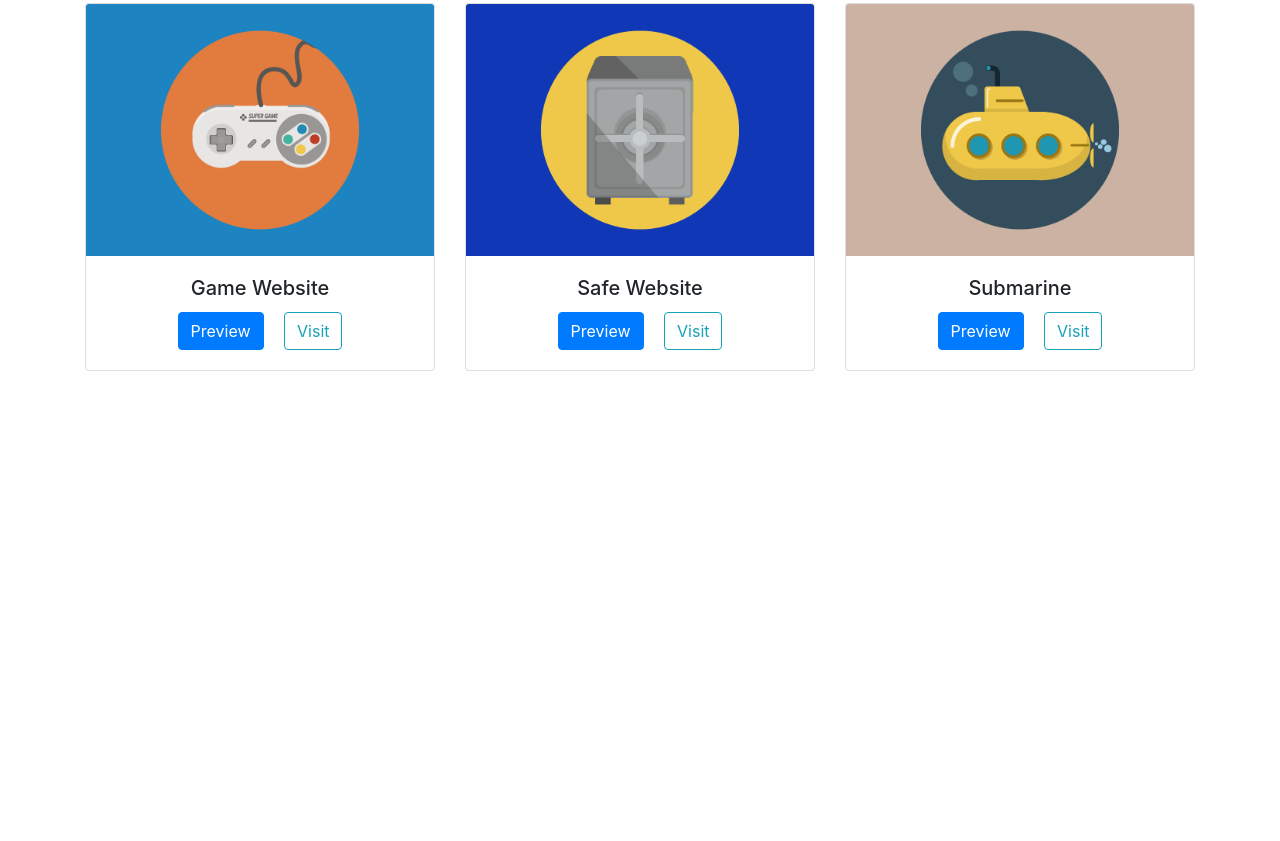
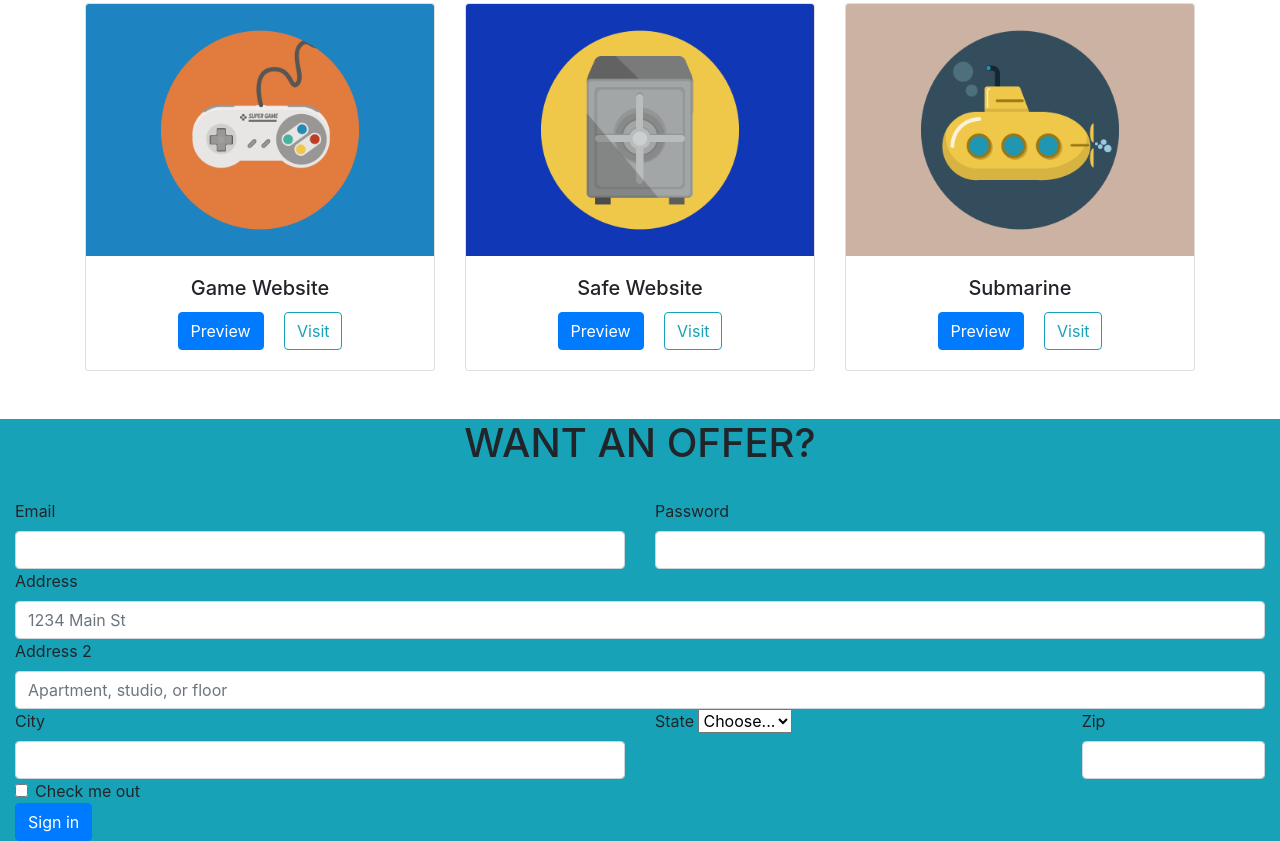
Before and after one commit to nikolaesp/bootstrap-html-freelancer, a plain HTML site: page index.html in a window 1280 px wide. Shown: the part 878-1719 px from the top of the page. Before the commit the page ends 1297 px from the top, so only its background shows below. Drawn offline with nearby package versions, Linux system fonts and the light colour scheme.

Commit message:
froma copiata da sistemare

```diff
--- a/index.html
+++ b/index.html
@@ -118,12 +118,62 @@
 
 
   <div class="container-fluid bg-info mx-0">
-    <div class="row align-items-center ">
-      <div class="col-12 sm-6 w-100 mx-0">
+      <div class="row align-items-center ">
+
+        <div class="col-12 text-center mx-0 mb-4">
+          <h1>WANT AN OFFER?</h1>
+        </div>
+        <div class="col-12">
+
+          <form class="row g-3">
+            <div class="col-md-6">
+              <label for="inputEmail4" class="form-label">Email</label>
+              <input type="email" class="form-control" id="inputEmail4">
+            </div>
+            <div class="col-md-6">
+              <label for="inputPassword4" class="form-label">Password</label>
+              <input type="password" class="form-control" id="inputPassword4">
+            </div>
+            <div class="col-12">
+              <label for="inputAddress" class="form-label">Address</label>
+              <input type="text" class="form-control" id="inputAddress" placeholder="1234 Main St">
+            </div>
+            <div class="col-12">
+              <label for="inputAddress2" class="form-label">Address 2</label>
+              <input type="text" class="form-control" id="inputAddress2" placeholder="Apartment, studio, or floor">
+            </div>
+            <div class="col-md-6">
+              <label for="inputCity" class="form-label">City</label>
+              <input type="text" class="form-control" id="inputCity">
+            </div>
+            <div class="col-md-4">
+              <label for="inputState" class="form-label">State</label>
+              <select id="inputState" class="form-select">
+                <option selected>Choose...</option>
+                <option>...</option>
+              </select>
+            </div>
+            <div class="col-md-2">
+              <label for="inputZip" class="form-label">Zip</label>
+              <input type="text" class="form-control" id="inputZip">
+            </div>
+            <div class="col-12">
+              <div class="form-check">
+                <input class="form-check-input" type="checkbox" id="gridCheck">
+                <label class="form-check-label" for="gridCheck">
+                  Check me out
+                </label>
+              </div>
+            </div>
+            <div class="col-12">
+              <button type="submit" class="btn btn-primary">Sign in</button>
+            </div>
+          </form>
 
 
+        </div>
+
       </div>
-    </div>
 
   <script src="https://code.jquery.com/jquery-3.3.1.slim.min.js"
     integrity="sha384-q8i/X+965DzO0rT7abK41JStQIAqVgRVzpbzo5smXKp4YfRvH+8abtTE1Pi6jizo"
```
